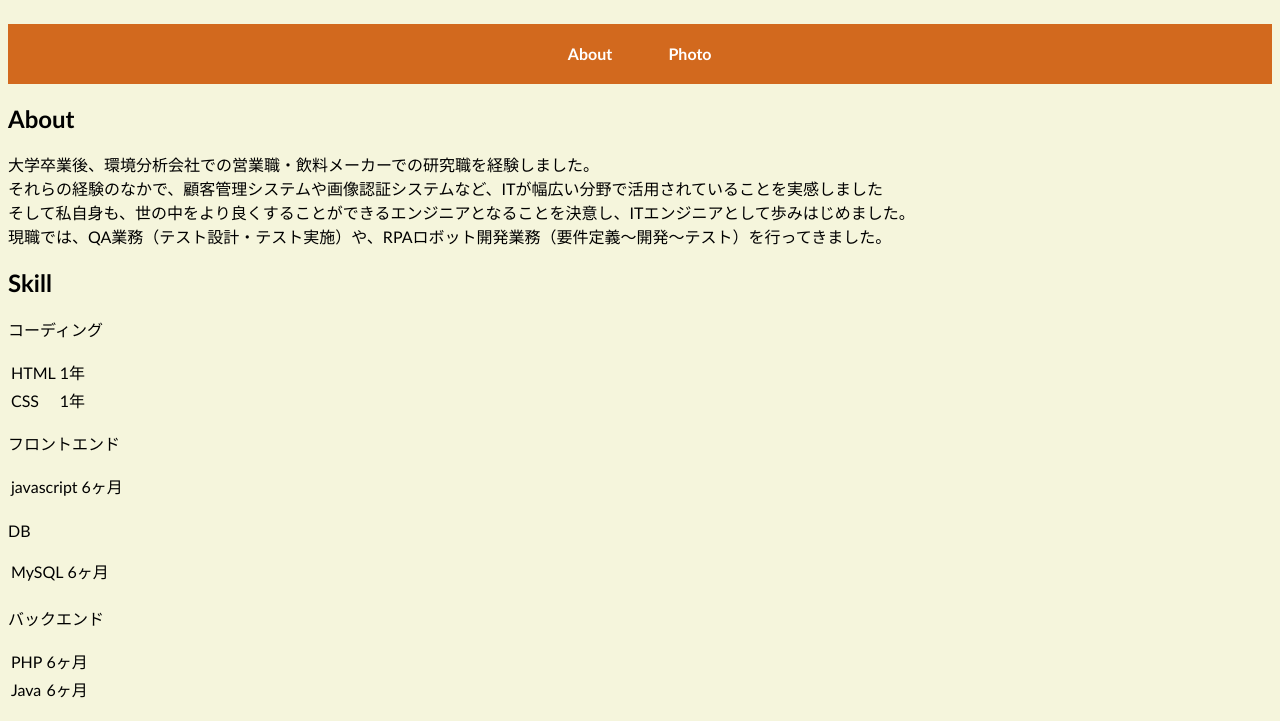
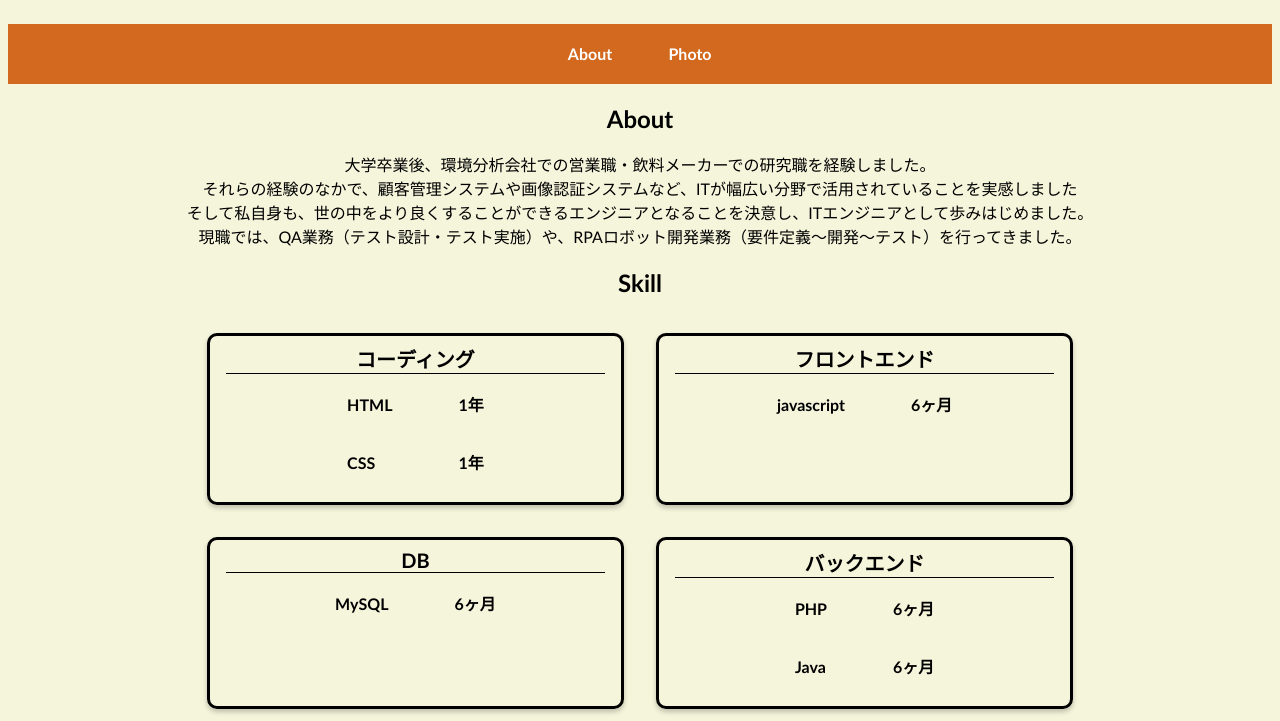
Before and after one commit to ayaka-kanou/ayaka-kanou.github.io, a plain HTML site: page index.html in a window 1280 px wide. Shown: the part 78-799 px from the top of the page. Drawn offline with Linux system fonts and the light colour scheme; files whose address does not match are found by name.

Commit message:
Update style.css

```diff
--- a/style.css
+++ b/style.css
@@ -39,32 +39,48 @@ header h1 {
     text-decoration: none;
 }
 
-.main-top {
+h2{
     text-align: center;
 }
 
-
-main .main-middle {
-    display: flex;
-    margin-top: 2rem;
+p{
+    text-align: center;
 }
 
-main .main-middle .middle-main-container {
-    width: 70%;
-    margin-bottom: 2rem;
-    margin-left: 10rem;
+.box1{
+    display: flex;
+    justify-content: center;
 }
 
-main .main-middle .middle-sub-container {
-    height: auto;
-    width: 30%;
-    margin-bottom: 2rem;
-    margin-left: 2rem;
-    margin-right: 10rem;
+.box2 {
+    padding: 0.5em 1em;
+    width:30%;
+    height: 150px;
+    margin: 1rem;
+    font-weight: bold;
+    border: solid 3px #000000;
+    border-radius: 10px;
+    box-shadow: 0 3px 5px rgba(0, 0, 0, 0.22);
 }
 
-main .main-middle .middle-sub-container img {
-    margin-bottom: 2rem;
+.box2 p {
+    text-align: center;
+    font-size: 20px;
+    border-bottom: solid 1px #000000;
+    margin: 0;
+    padding: 0;
+}
+
+.box2 table{
+    margin: auto;
+}
+
+.box2 td{
+    padding: 1rem 2rem;
+}
+
+.works-content{
+    text-align: center;
 }
 
 footer {
```
